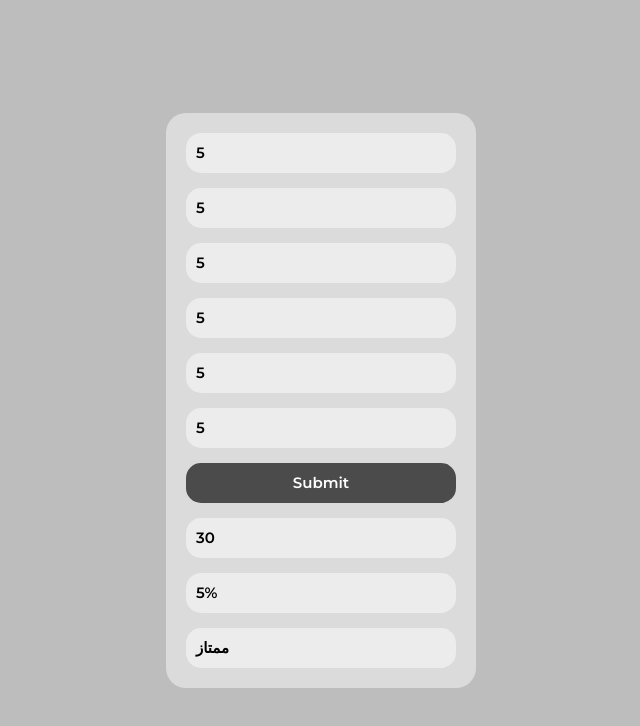
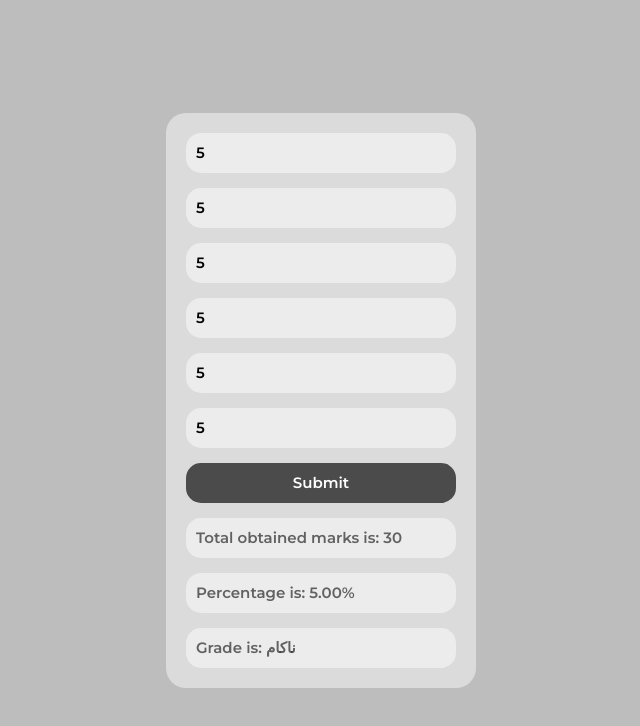
Before and after one commit to AbdulAziz2397/marks-calculator, a plain HTML site: page index.html in a window 1280 px wide. Both pictures are taken after typing "5", "5", "5", "5", "5", "5" into the empty fields and a click on the button "Submit". Shown: the whole page, without its empty margins (319-959 px from the left). Drawn offline with Linux system fonts and the light colour scheme.

Commit message:
marks calculator

```diff
--- a/index.html
+++ b/index.html
@@ -8,7 +8,7 @@
         rel="stylesheet">
     <meta charset="UTF-8">
     <meta name="viewport" content="width=device-width, initial-scale=1.0">
-    <title>Document</title>
+    <title>Marks Calculator</title>
     <style>
 
 *{
@@ -77,6 +77,7 @@ button{
     font-size: 15px;
     font-weight: 600;
     background: rgba(255, 255, 255, 0.452);
+    color: rgba(0, 0, 0, 0.589);
 }
 
 
@@ -96,9 +97,9 @@ button{
         <button type="button" onclick="getValue()">Submit</button>
 
 
-        <h1 class="output" id="total" placeholder="Total obtained marks is:"></h1>
-        <h1 class="output" id="percentage" placeholder="percentage is:"></h1>
-        <h1 class="output" id="grade" placeholder="Grade is:"></h1>
+        <h1 class="output" id="total" placeholder="Total obtained marks is:">Total obtained marks is:</h1>
+        <h1 class="output" id="percentage" placeholder="percentage is:">Percentage is:</h1>
+        <h1 class="output" id="grade" placeholder="Grade is:">Grade is:</h1>
     </form>
 
     <script>
@@ -117,18 +118,34 @@ function getValue() {
     var comp = Number(document.getElementById("computer").value) || 0;
 
     var total = phy + mth + ur + eng + chem + comp;
-    var percentage = (total/600)* 100;
-    document.getElementById("total").innerText = total;
-    document.getElementById("percentage").innerText = percentage + "%";
+    var percentage = ((total/600)* 100).toFixed(2);
+    document.getElementById("total").innerText = "Total obtained marks is: " + total;
+    document.getElementById("percentage").innerText = "Percentage is: " + percentage + "%";
 
 
     if (percentage > 100 || percentage < 0){
-        document.getElementById("grade").innerText = "You Entered Invalid marks";
+        document.getElementById("grade").innerText = "You Entered Invalid marks!!";
+        document.getElementById("percentage").innerText = "You Entered Invalid marks!!";
+        document.getElementById("total").innerText = "You Entered Invalid marks!!";
     }
-    else if (percentage > 84 || percentage <= 100){
-        document.getElementById("grade").innerText = "ممتاز";
+    else if (percentage >= 85){
+        document.getElementById("grade").innerText = "Grade is:" + " ممتاز";
     }
-
+    else if (percentage > 74){
+        document.getElementById("grade").innerText = "Grade is:" + " جید جداً";
+    }
+    else if (percentage > 64){
+        document.getElementById("grade").innerText = "Grade is:" + " جید";
+    }
+    else if (percentage > 54){
+        document.getElementById("grade").innerText = "Grade is:" + " مقبول";
+    }
+    else if (percentage > 39){
+        document.getElementById("grade").innerText = "Grade is:" + " راسب";
+    }
+    else if (percentage > 0){
+        document.getElementById("grade").innerText = "Grade is:" + " ناکام";
+    }
 }
     </script>
 </body>
```
